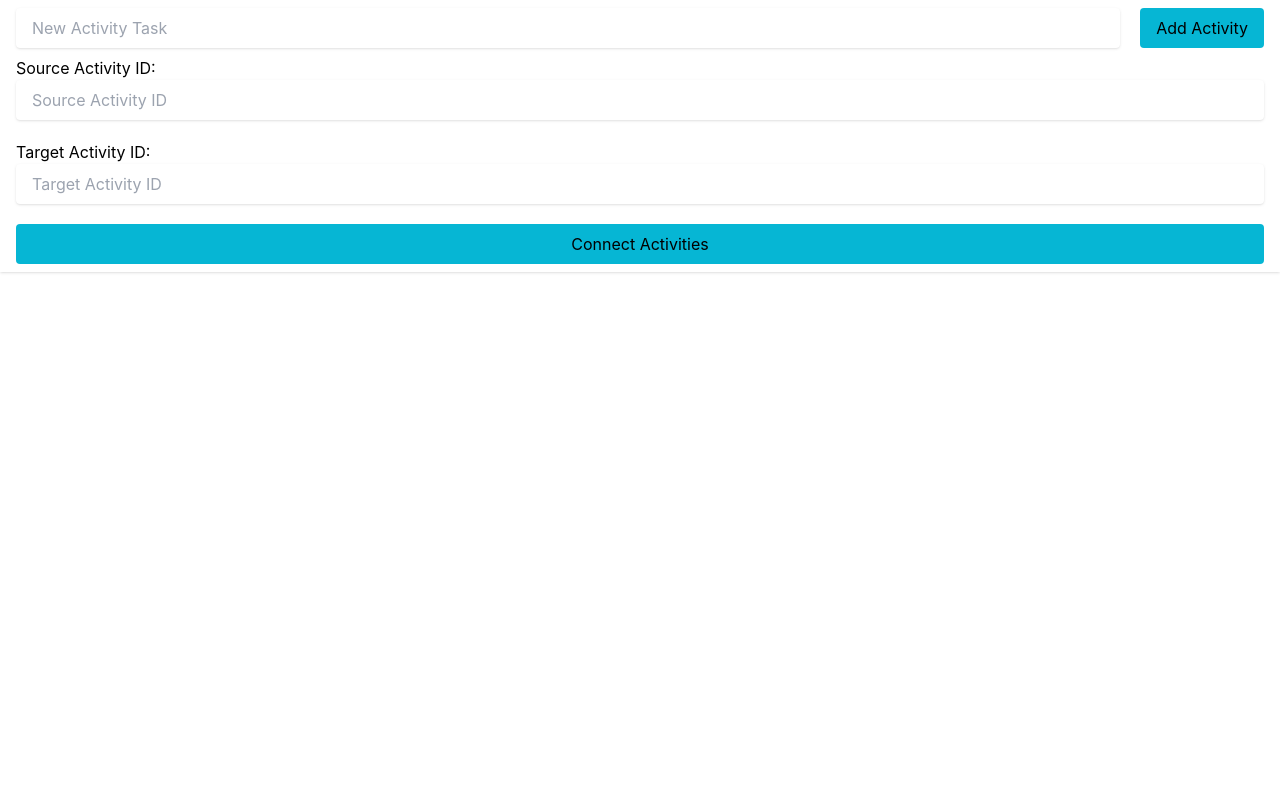
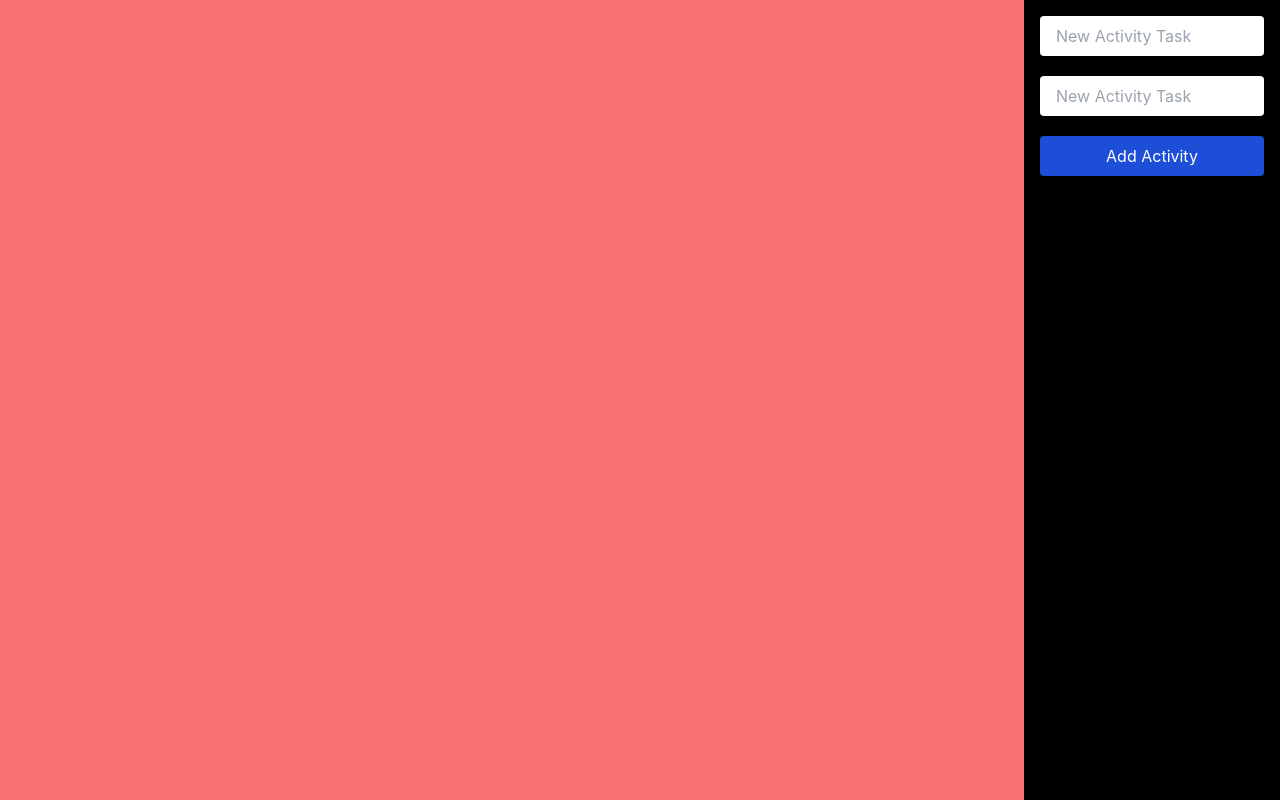
Before and after one commit to Redma1337/ezs_electron_app, a React (Vite) app: page / in a window 1280 px wide. Built offline with nearby package versions, Linux system fonts and the light colour scheme.

Commit message:
feature: draggable activity containers

```diff
--- a/src/components/acitvityComponent.jsx
+++ b/src/components/acitvityComponent.jsx
@@ -1,8 +1,37 @@
-import React from 'react';
+import React, { useState } from 'react';
 
-const ActivityComponent = ({activity}) => {
+const ActivityComponent = ({ activity, position, onDrag }) => {
+    const [isDragging, setIsDragging] = useState(false);
+    const [dragOffset, setDragOffset] = useState({ x: 0, y: 0 });
+
+    const handleMouseDown = (event) => {
+        setIsDragging(true);
+        setDragOffset({
+            x: event.clientX - position.x,
+            y: event.clientY - position.y
+        });
+    };
+
+    const handleMouseMove = (event) => {
+        if (isDragging) {
+            const newX = event.clientX - dragOffset.x;
+            const newY = event.clientY - dragOffset.y;
+            onDrag(newX, newY);
+        }
+    };
+
+    const handleMouseUp = () => {
+        setIsDragging(false);
+    };
+
     return (
-        <div>
+        <div
+            className="shadow bg-white w-fit h-fit p-4 rounded"
+            style={{ position: 'absolute', left: position.x, top: position.y }}
+            onMouseDown={handleMouseDown}
+            onMouseMove={handleMouseMove}
+            onMouseUp={handleMouseUp}
+        >
             <p>ID: {activity.id} | Task: {activity.task}</p>
             {
                 activity.outSemaphores.map((value, index) => (
--- a/src/components/graphComponent.jsx
+++ b/src/components/graphComponent.jsx
@@ -2,11 +2,10 @@ import React, {useReducer, useState} from 'react';
 import Graph from '../engine/graph';
 import Activity from "../engine/activity";
 import ActivityComponent from "./acitvityComponent";
-import activity from "../engine/activity";
-import graph from "../engine/graph";
 
 const GraphComponent = () => {
     const [graphState, dispatchGraph] = useReducer(graphReducer, new Graph());
+    const [activityComponents, setActivityComponents] = useState([]);
 
     //TODO: handle the input fields in a separate component
     const [newActivityTask, setNewActivityTask] = useState('');
@@ -36,6 +35,8 @@ const GraphComponent = () => {
     }
 
     const handleAddActivity = () => {
+        const newActivity = new Activity(graphState.activities.length + 1, newActivityTask);
+
         //trigger action on our reducer
         dispatchGraph({
             type: 'addActivity',
@@ -44,6 +45,8 @@ const GraphComponent = () => {
 
         //update the state in some way to trigger a reload
         setNewActivityTask("");
+
+        setActivityComponents([...activityComponents, { activity: newActivity, position: { x: 0, y: 0 } }]);
     };
 
     const handleConnectActivities = () => {
@@ -56,9 +59,30 @@ const GraphComponent = () => {
         setTargetId("")
     };
 
+    const handleDrag = (index, deltaX, deltaY) => {
+        const updatedComponents = [...activityComponents];
+        updatedComponents[index].position.x = deltaX;
+        updatedComponents[index].position.y = deltaY;
+        setActivityComponents(updatedComponents);
+    };
+
     return (
-        <div>
-            <div className="flex gap-5">
+        <div className="bg-gray-200 w-full h-full flex">
+            <div
+                className="bg-red-400 h-screen w-full"
+            >
+                {
+                    activityComponents.map((component, index) => (
+                        <ActivityComponent
+                            key={index}
+                            activity={component.activity}
+                            position={component.position}
+                            onDrag={(deltaX, deltaY) => handleDrag(index, deltaX, deltaY)}
+                        />
+                    ))
+                }
+            </div>
+            <div className="h-full bg-black flex flex-col gap-5 p-4">
                 <input
                     type="text"
                     value={newActivityTask}
@@ -66,36 +90,20 @@ const GraphComponent = () => {
                     placeholder="New Activity Task"
                     className="rounded p-2 px-4 w-full shadow"
                 />
-                <button className="rounded p-2 px-4 bg-cyan-500 text-nowrap" onClick={handleAddActivity}>Add Activity</button>
+                <input
+                    type="text"
+                    value={newActivityTask}
+                    onChange={e => setNewActivityTask(e.target.value)}
+                    placeholder="New Activity Task"
+                    className="rounded p-2 px-4 w-full shadow"
+                />
+                <button
+                    className="text-white bg-blue-700 p-2 px-4 rounded shadow"
+                    onClick={handleAddActivity}
+                >
+                    Add Activity
+                </button>
             </div>
-            <div className="flex flex-col gap-5 mt-2">
-                <div className="flex flex-col text-nowrap">
-                    Source Activity ID:
-                    <input
-                        type="number"
-                        value={sourceId}
-                        onChange={e => setSourceId(e.target.value)}
-                        placeholder="Source Activity ID"
-                        className="rounded p-2 px-4 shadow"
-                    />
-                </div>
-                <div className="flex flex-col text-nowrap">
-                    Target Activity ID:
-                    <input
-                        type="number"
-                        value={targetId}
-                        onChange={e => setTargetId(e.target.value)}
-                        placeholder="Target Activity ID"
-                        className="rounded p-2 px-4 shadow"
-                    />
-                </div>
-                <button className="rounded p-2 px-4 bg-cyan-500" onClick={handleConnectActivities}>Connect Activities</button>
-            </div>
-            {
-                graphState.activities.map((activity, index) => (
-                    <ActivityComponent key={index} activity={activity}/>
-                ))
-            }
         </div>
     );
 }
--- a/src/index.jsx
+++ b/src/index.jsx
@@ -4,5 +4,5 @@ import App from "./pages/app";
 
 const root = createRoot(document.getElementById('root'));
 root.render(
-    <App/>
+    <App />
 );
--- a/src/pages/app.jsx
+++ b/src/pages/app.jsx
@@ -3,7 +3,7 @@ import GraphComponent from "../components/graphComponent";
 
 const App = () => {
     return (
-        <div className="p-2 px-4 shadow">
+        <div className="w-full h-full bg-black">
             <GraphComponent/>
         </div>
     )
```
